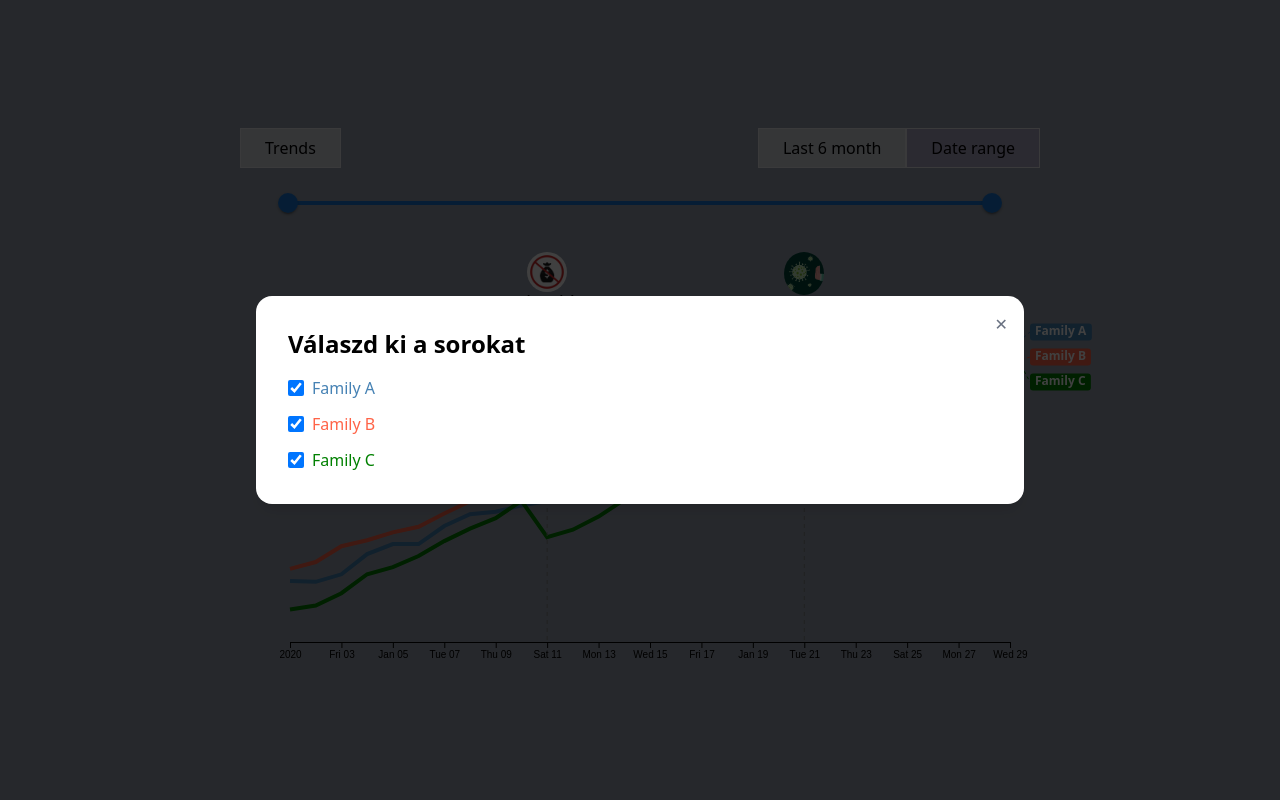
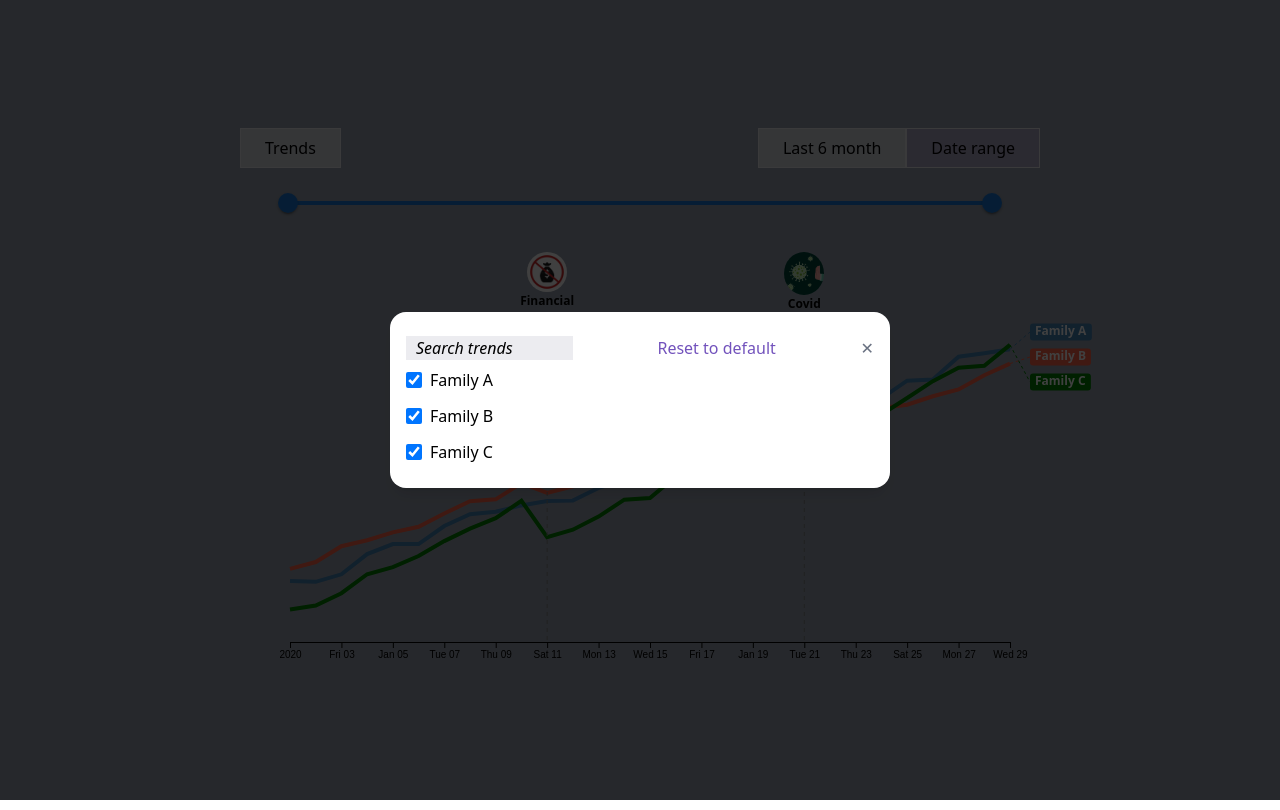
Before and after one commit to badzso-boop/ge_multilinechart, a React (Vite) app: page / in a window 1280 px wide. Both pictures are taken after a click on the button "Trends". Built offline with nearby package versions, Linux system fonts and the light colour scheme.

Commit message:
small changes on modal

```diff
--- a/src/components/TrendsModal.tsx
+++ b/src/components/TrendsModal.tsx
@@ -52,12 +52,28 @@ const TrendsModal: React.FC<TrendsModalProps> = ({
 
 
       {/* Modal tartalom */}
-      <div className="relative bg-white rounded-2xl shadow-lg w-[80%] max-w-3xl p-8 z-[101]">
+      <div className="relative bg-white rounded-2xl shadow-lg w-[500px] max-w-3xl p-4 z-[101]">
 
 
-        <h2 className="text-2xl font-bold mb-4">Válaszd ki a sorokat</h2>
+        <div className="w-full flex flex-wrap my-2 justify-between">
+          <div className="pl-[10px] pr-[60px] italic bg-[#ececf0]">
+            Search trends
+          </div>
 
-        <div className="space-y-3">
+          <div className="text-[#7252bc] cursor-pointer" onClick={() => {setLocalSelection([]);onSelectionChange([]);}}>
+            Reset to default
+          </div>
+
+          {/* Bezárás gomb */}
+          <button
+            onClick={onClose}
+            className="text-gray-500 hover:text-gray-800 cursor-pointer"
+          >
+            ✕
+          </button>
+        </div>
+
+        <div className="space-y-3 my-2">
           {data.map((series) => (
             <label
               key={series.id}
@@ -67,26 +83,15 @@ const TrendsModal: React.FC<TrendsModalProps> = ({
                 type="checkbox"
                 checked={localSelection.includes(series.id)}
                 onChange={() => toggleId(series.id)}
-                className="h-4 w-4"
+                className="h-4 w-4 bg-[#d7d8db]"
               />
-              <span
-                className="font-medium"
-                style={{ color: series.color }}
-              >
+              <span>
                 {series.id}
               </span>
             </label>
           ))}
         </div>
 
-
-        {/* Bezárás gomb */}
-        <button
-          onClick={onClose}
-          className="absolute top-4 right-4 text-gray-500 hover:text-gray-800"
-        >
-          ✕
-        </button>
       </div>
     </div>
   );
```
